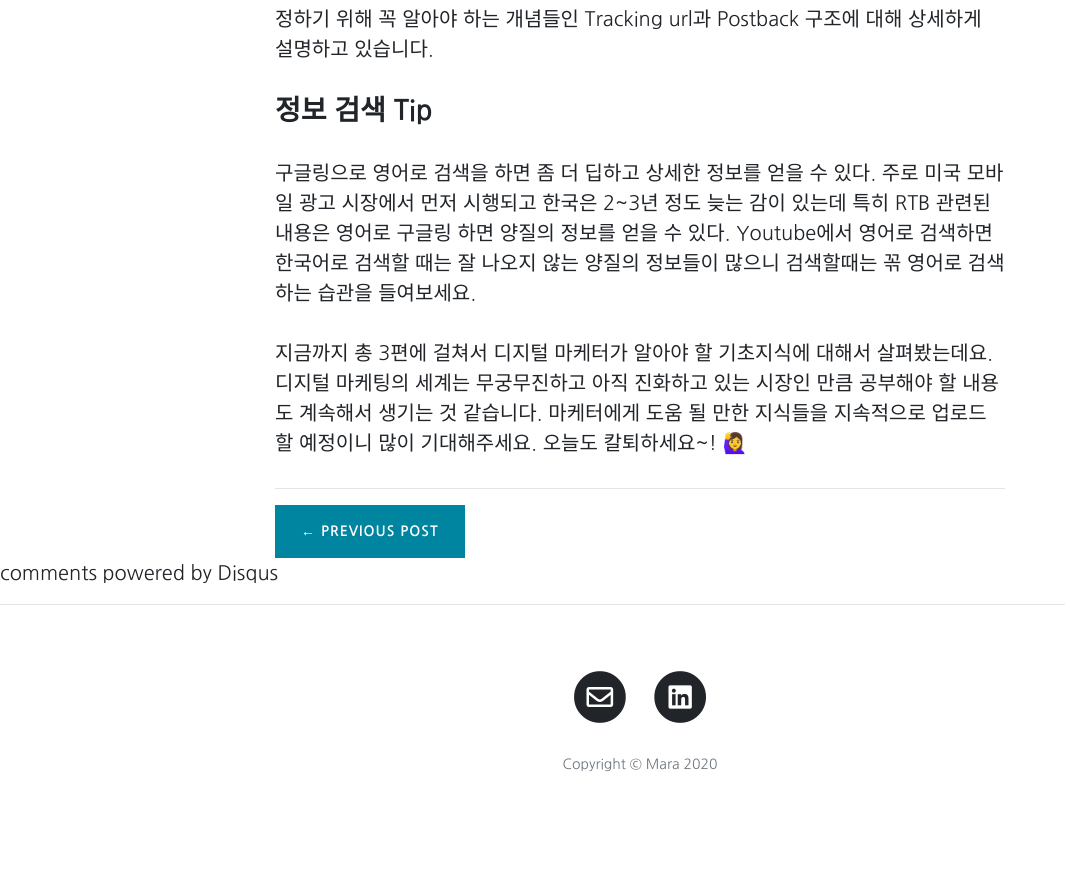
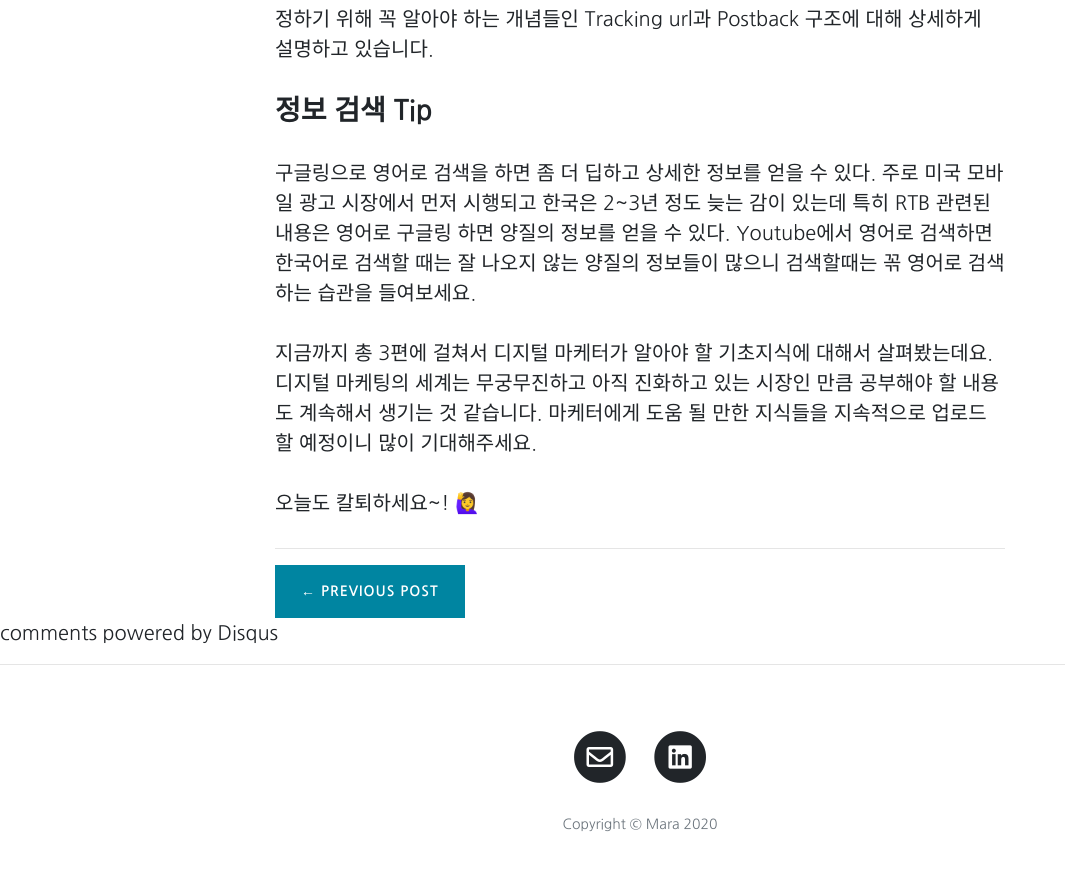
Before and after one commit to Marapro88/mara, a Jekyll site: the page built from _posts/2020-05-10-digital-marketing-cheat-key-3.md, in a window 1280 px wide and 900 px high, scrolled down 5181 px. Shown: the top 871 px of the window, without its empty margins (0-1065 px from the left). Built offline with Jekyll 4.4.1, drawn with Linux system fonts in a browser that asks for light colours; comment, search, counter and statistics services are not loaded; before the commit the page ends 6021 px from its top, so only the background shows below that; some of the changed text lies outside the part shown.

Commit message:
0510 줄바꿈 공백 2칸 추가

```diff
--- a/_posts/2020-05-10-digital-marketing-cheat-key-3.md
+++ b/_posts/2020-05-10-digital-marketing-cheat-key-3.md
@@ -15,7 +15,7 @@
 description: '마케터가 알아야 할 개발지식, 유용한 블로그 정보'
 ---
 
-안녕하세요~! <p>프로이직러 Mara입니다. 🐳</p>
+안녕하세요~!  프로이직러 Mara입니다. 🐳
 
 오늘은 디지털 마케터를 위한 기초지식 정리 마지막편인 개발 지식에 대해서 이야기 해볼건데요. 디지털 마케팅을 하려면 몇 가지 기초적인 개발 지식이 필요합니다. Mara는 애드테크 회사에 일할 때 처음 이런 내용들을 접했었는데 기초적인 개발 지식이 어느 정도 필요하다는 사실조차도 몰랐었던 것 같아요. 아마 초보 디지털 마케터라면 개발자들이 하는 말이 100% 시원하게 이해가 되지 않아 갑갑한 기분을 느끼실 거예요. 기초 개발 지식 정복하고 일잘러 마케터가 돼보자고요😀
 
@@ -99,4 +99,5 @@
 구글링으로 영어로 검색을 하면 좀 더 딥하고 상세한 정보를 얻을 수 있다. 주로 미국 모바일 광고 시장에서 먼저 시행되고 한국은 2~3년 정도 늦는 감이 있는데 특히 RTB 관련된 내용은 영어로 구글링 하면 양질의 정보를 얻을 수 있다. Youtube에서 영어로 검색하면 한국어로 검색할 때는 잘 나오지 않는 양질의 정보들이 많으니 검색할때는 꼮 영어로 검색하는 습관을 들여보세요.
 
 지금까지 총 3편에 걸쳐서 디지털 마케터가 알아야 할 기초지식에 대해서 살펴봤는데요. 디지털 마케팅의 세계는 무궁무진하고 아직 진화하고 있는 시장인 만큼 공부해야 할 내용도 계속해서 생기는 것 같습니다. 마케터에게 도움 될 만한 지식들을 지속적으로 업로드 할 예정이니 많이 기대해주세요.
+
 오늘도 칼퇴하세요~! 🙋‍♀️
```
